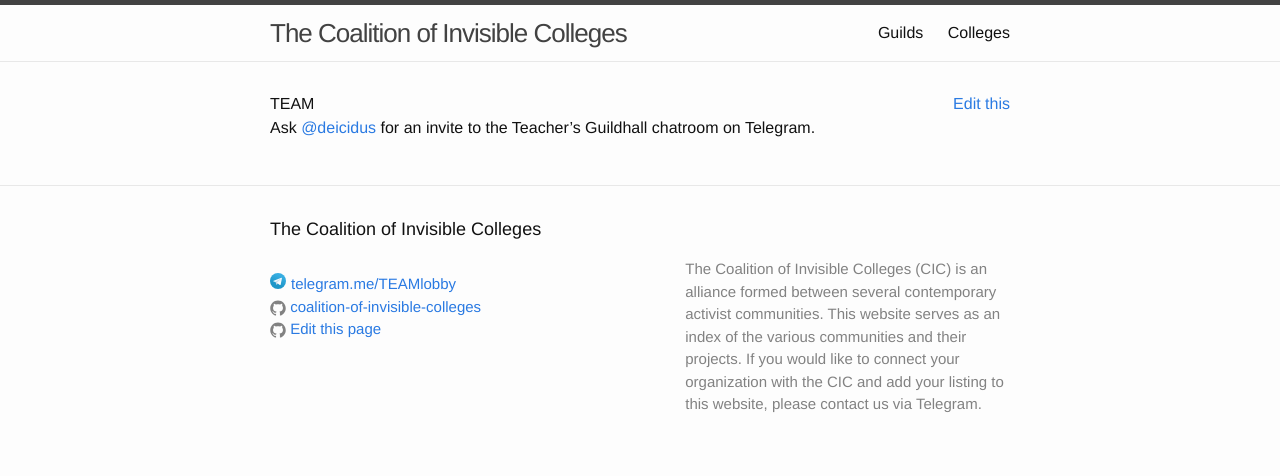
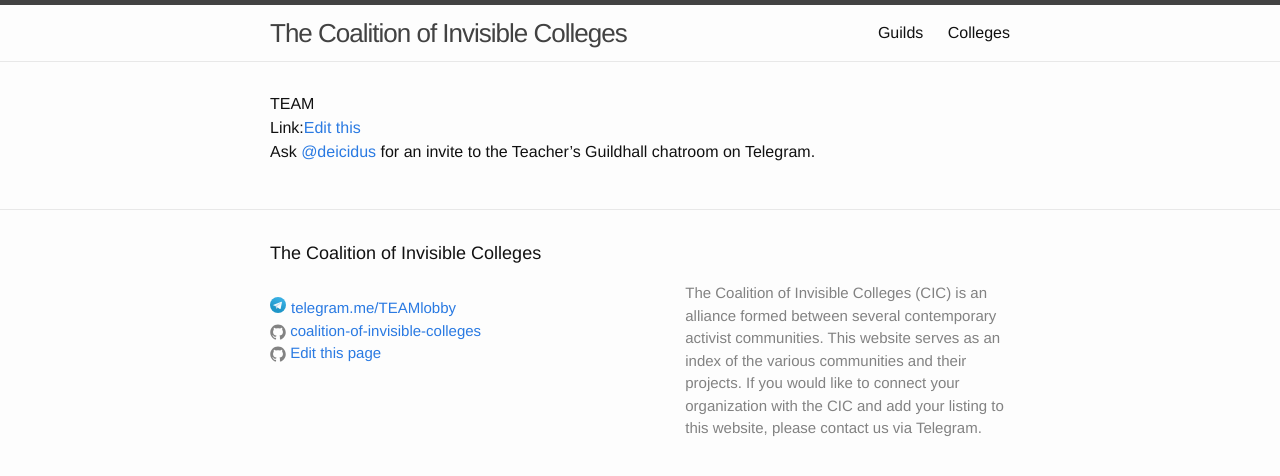
Before and after one commit to coalition-of-invisible-colleges/cic.github.io, a Jekyll site: the page built from colleges/TEAM/team-teachers.md, in a window 1280 px wide. Shown: the top 476 px of the page. Built offline with Jekyll 4.4.1, drawn with Linux system fonts in a browser that asks for light colours.

Commit message:
Fixing link

```diff
--- a/_layouts/listing.html
+++ b/_layouts/listing.html
@@ -2,5 +2,5 @@
 layout: default
 ---
 {{ page.college }}
-<div style="float: right"><a href="{{ 'http://github.com/coalition-of-invisible-colleges/cic.github.io/edit/master/' | append: page.path }}">Edit this</a></div>
+<div style="">Link:<a href="{{ 'http://github.com/coalition-of-invisible-colleges/cic.github.io/edit/master/' | append: page.path }}">Edit this</a></div>
 {{ content }}
```
